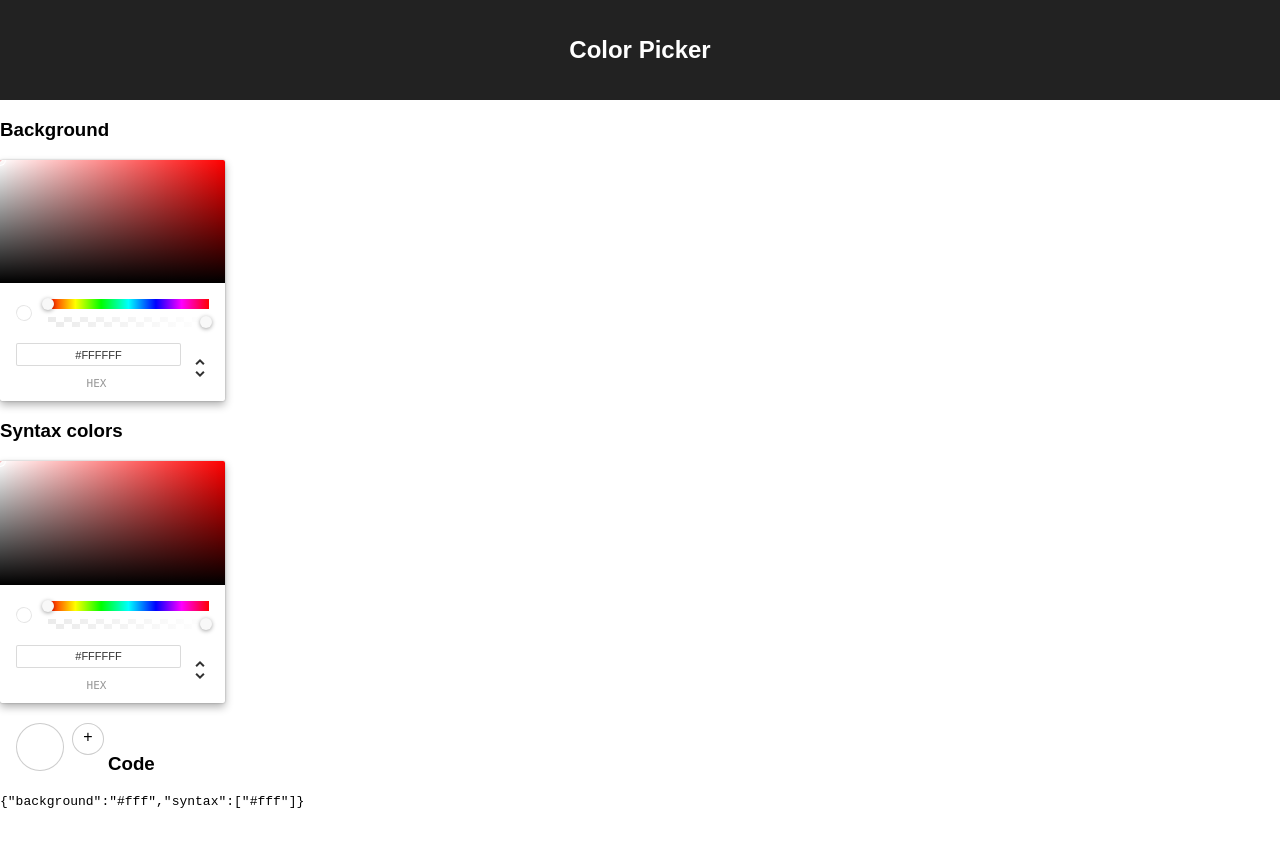
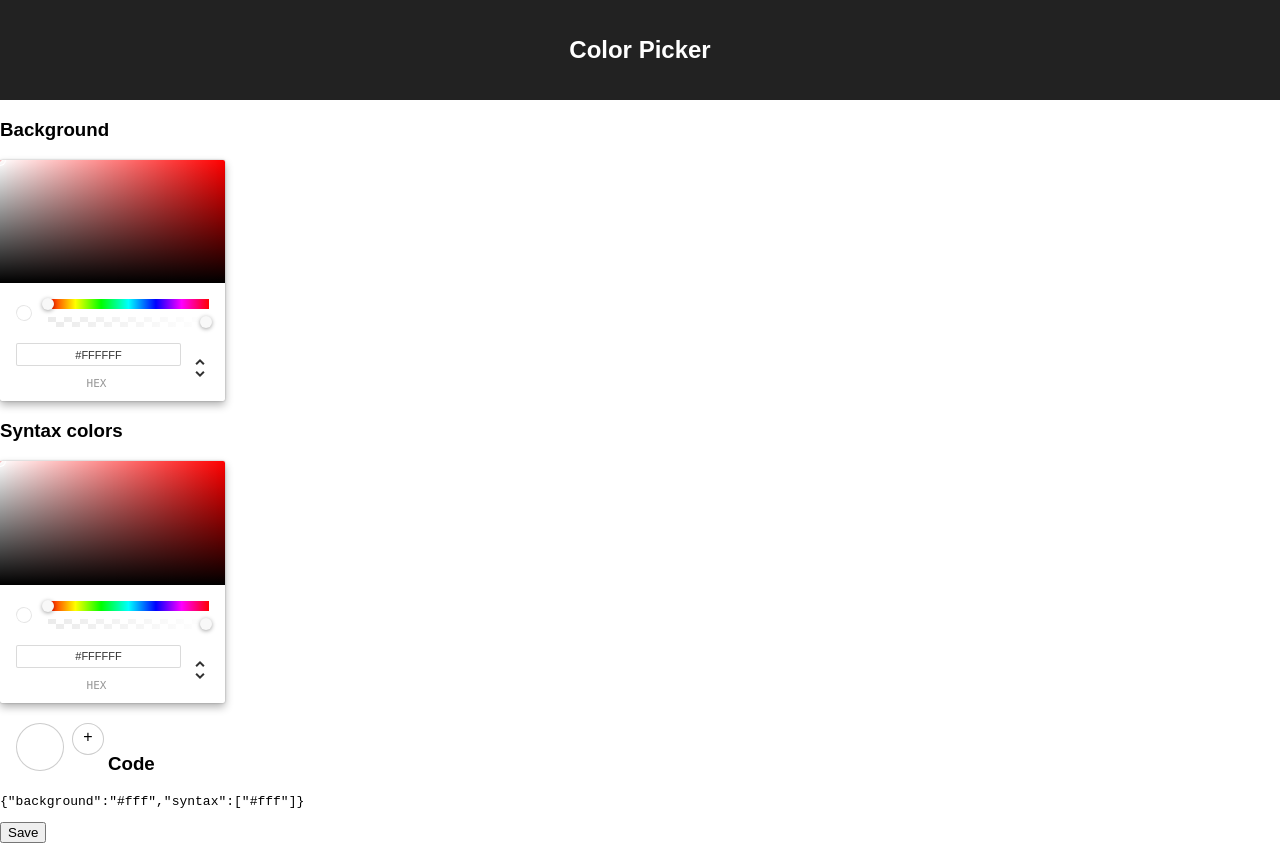
Before and after one commit to kenziebottoms/vscolor, a React (Create React App) app: page / in a window 1280 px wide. Before the commit the page ends 822 px from the top, so only its background shows below. Built offline with nearby package versions, Linux system fonts and the light colour scheme.

Commit message:
save button shits into localstorage

```diff
--- a/src/App.js
+++ b/src/App.js
@@ -16,6 +16,11 @@ class App extends Component {
 
   updateSyntax = (syntax) => {
     this.setState({ syntax });
+  };
+
+  save = () => {
+    let { localStorage } = window;
+    localStorage.setItem('theme', JSON.stringify(this.state));
   };
 
   render() {
@@ -39,6 +44,11 @@ class App extends Component {
           <h3>Code</h3>
           <pre>{JSON.stringify(this.state)}</pre>
         </div>
+        <div>
+          <button onClick={this.save} type='Submit'>
+            Save
+          </button>
+        </div>
       </div>
     );
   }
```
